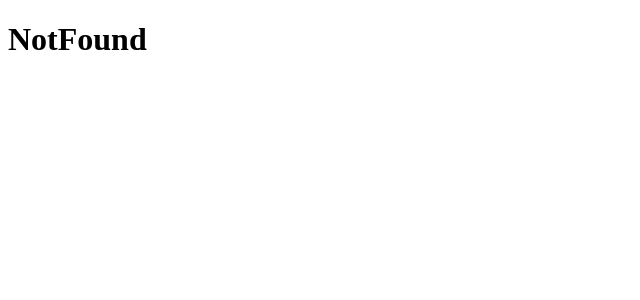
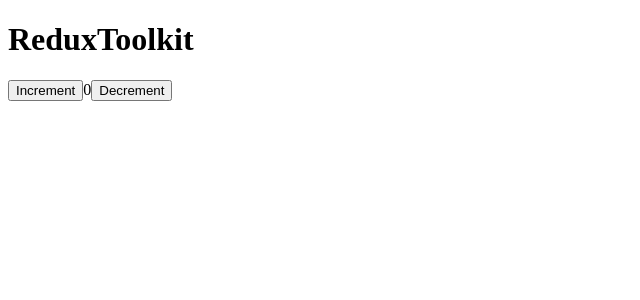
Before and after one commit to RYOTA-F/react-samples, a React (Create React App) app: page /redux in a window 1280 px wide. Shown: the top 300 px of the page, without its empty margins (0-640 px from the left). Built offline with nearby package versions, Linux system fonts and the light colour scheme.

Commit message:
[add] reduxToolkit

```diff
--- a/package.json
+++ b/package.json
@@ -9,6 +9,7 @@
     "eject": "react-scripts eject"
   },
   "dependencies": {
+    "@reduxjs/toolkit": "^1.8.5",
     "@testing-library/jest-dom": "^5.16.2",
     "@testing-library/react": "^12.1.3",
     "@testing-library/user-event": "^13.5.0",
@@ -18,6 +19,7 @@
     "@types/react-dom": "^17.0.13",
     "react": "^17.0.2",
     "react-dom": "^17.0.2",
+    "react-redux": "^8.0.2",
     "react-router-dom": "6",
     "react-scripts": "5.0.0",
     "swr": "^1.3.0",
--- a/src/App.tsx
+++ b/src/App.tsx
@@ -9,6 +9,7 @@
 import UseContext from './pages/useContext'
 import UseReducer from './pages/useReducer'
 import UseRef from './pages/useRef'
+import ReduxToolkit from './pages/reduxToolkit'
 
 const App: FC = () => {
   return (
@@ -22,6 +23,7 @@
         <Route path="/use_context" element={<UseContext />} />
         <Route path="/use_reducer" element={<UseReducer />} />
         <Route path="/use_callback" element={<UseRef />} />
+        <Route path="/redux" element={<ReduxToolkit />} />
         <Route path="*" element={<NotFound />} />
       </Routes>
     </BrowserRouter>
--- /dev/null
+++ b/src/pages/reduxToolkit/child/index.tsx
@@ -0,0 +1,31 @@
+import { FC } from 'react'
+import { useSelector, useDispatch } from 'react-redux'
+import type { RootState } from '../store'
+import { decrement, increment } from '../slice'
+
+const ReduxToolkitChild: FC = () => {
+  const count = useSelector((state: RootState) => state.counter.value)
+  const dispatch = useDispatch()
+
+  return (
+    <div>
+      <div>
+        <button
+          aria-label="Increment value"
+          onClick={() => dispatch(increment())}
+        >
+          Increment
+        </button>
+        <span>{count}</span>
+        <button
+          aria-label="Decrement value"
+          onClick={() => dispatch(decrement())}
+        >
+          Decrement
+        </button>
+      </div>
+    </div>
+  )
+}
+
+export default ReduxToolkitChild
--- /dev/null
+++ b/src/pages/reduxToolkit/index.tsx
@@ -0,0 +1,17 @@
+import { FC } from 'react'
+import ReduxToolkitChild from './child'
+import { store } from './store'
+import { Provider } from 'react-redux'
+
+const ReduxToolkit: FC = () => {
+  return (
+    <>
+      <Provider store={store}>
+        <h1>ReduxToolkit</h1>
+        <ReduxToolkitChild />
+      </Provider>
+    </>
+  )
+}
+
+export default ReduxToolkit
--- /dev/null
+++ b/src/pages/reduxToolkit/slice.ts
@@ -0,0 +1,30 @@
+import { createSlice } from '@reduxjs/toolkit'
+import type { PayloadAction } from '@reduxjs/toolkit'
+
+export interface CounterState {
+  value: number
+}
+
+const initialState: CounterState = {
+  value: 0,
+}
+
+export const counterSlice = createSlice({
+  name: 'counter',
+  initialState,
+  reducers: {
+    increment: (state) => {
+      state.value += 1
+    },
+    decrement: (state) => {
+      state.value -= 1
+    },
+    incrementByAmount: (state, action: PayloadAction<number>) => {
+      state.value += action.payload
+    },
+  },
+})
+
+export const { increment, decrement, incrementByAmount } = counterSlice.actions
+
+export default counterSlice.reducer
--- /dev/null
+++ b/src/pages/reduxToolkit/store.ts
@@ -0,0 +1,12 @@
+import { configureStore } from '@reduxjs/toolkit'
+import counterReducer from './slice'
+
+export const store = configureStore({
+  reducer: {
+    counter: counterReducer,
+  },
+})
+
+export type RootState = ReturnType<typeof store.getState>
+
+export type AppDispatch = typeof store.dispatch
```
Also changed, not shown: 1 other file (tests, documents, lock files or other folders).
